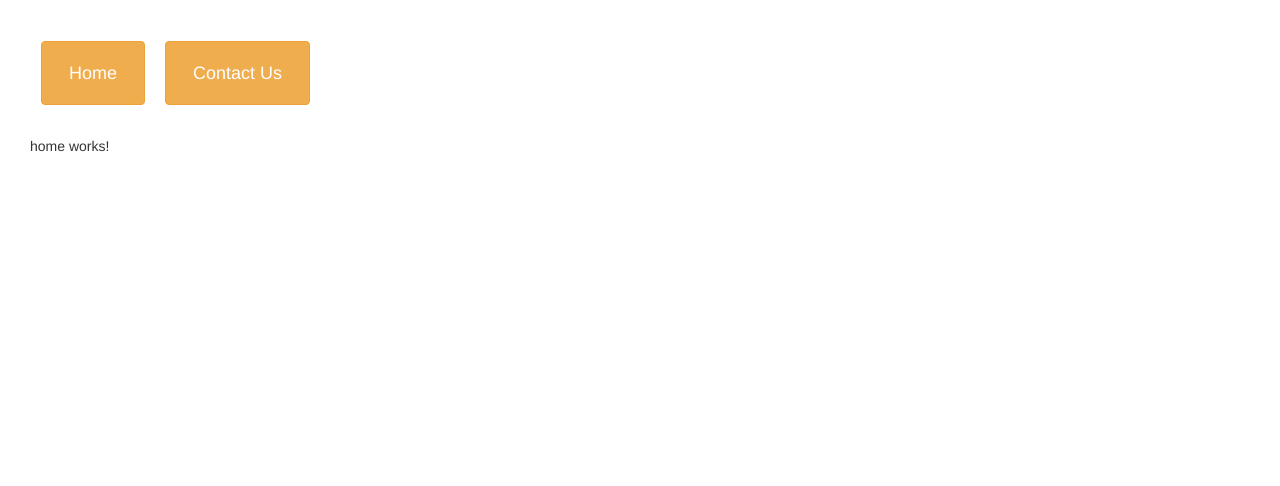
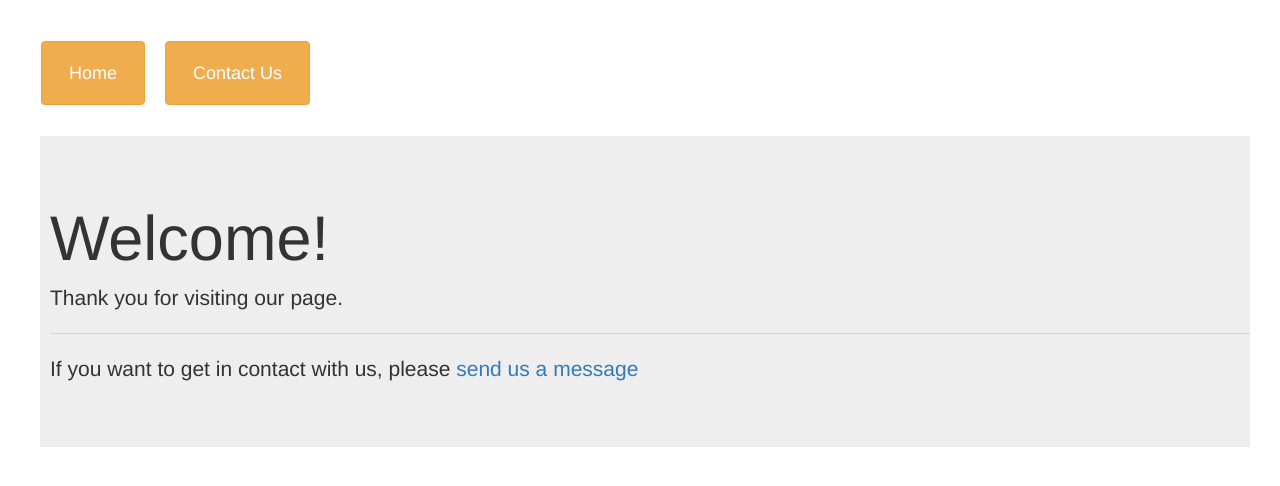
Before and after one commit to katiemcculloch/contact-us-exercise, an Angular app: page / in a window 1280 px wide. Shown: the top 486 px of the page. Built offline with nearby package versions, Linux system fonts and the light colour scheme.

Commit message:
adds homepage front-end

```diff
--- a/src/app/contact/contact.component.html
+++ b/src/app/contact/contact.component.html
@@ -16,7 +16,6 @@
   <div class="form-group">
     <label>Subject</label>
     <input
-      type="password"
       class="form-control"
       id="exampleInputPassword1"
       placeholder="Subject"
--- a/src/app/home/home.component.css
+++ b/src/app/home/home.component.css
@@ -0,0 +1,4 @@
+.jumbotron {
+  padding-left: 10px;
+  margin-left: 10px;
+}
--- a/src/app/home/home.component.html
+++ b/src/app/home/home.component.html
@@ -1,3 +1,9 @@
-<p>
-  home works!
-</p>
+<div class="jumbotron">
+  <h1 class="display-4">Welcome!</h1>
+  <p class="lead">Thank you for visiting our page.</p>
+  <hr class="my-4" />
+  <p>
+    If you want to get in contact with us, please
+    <a href="/contact">send us a message</a>
+  </p>
+</div>
```
